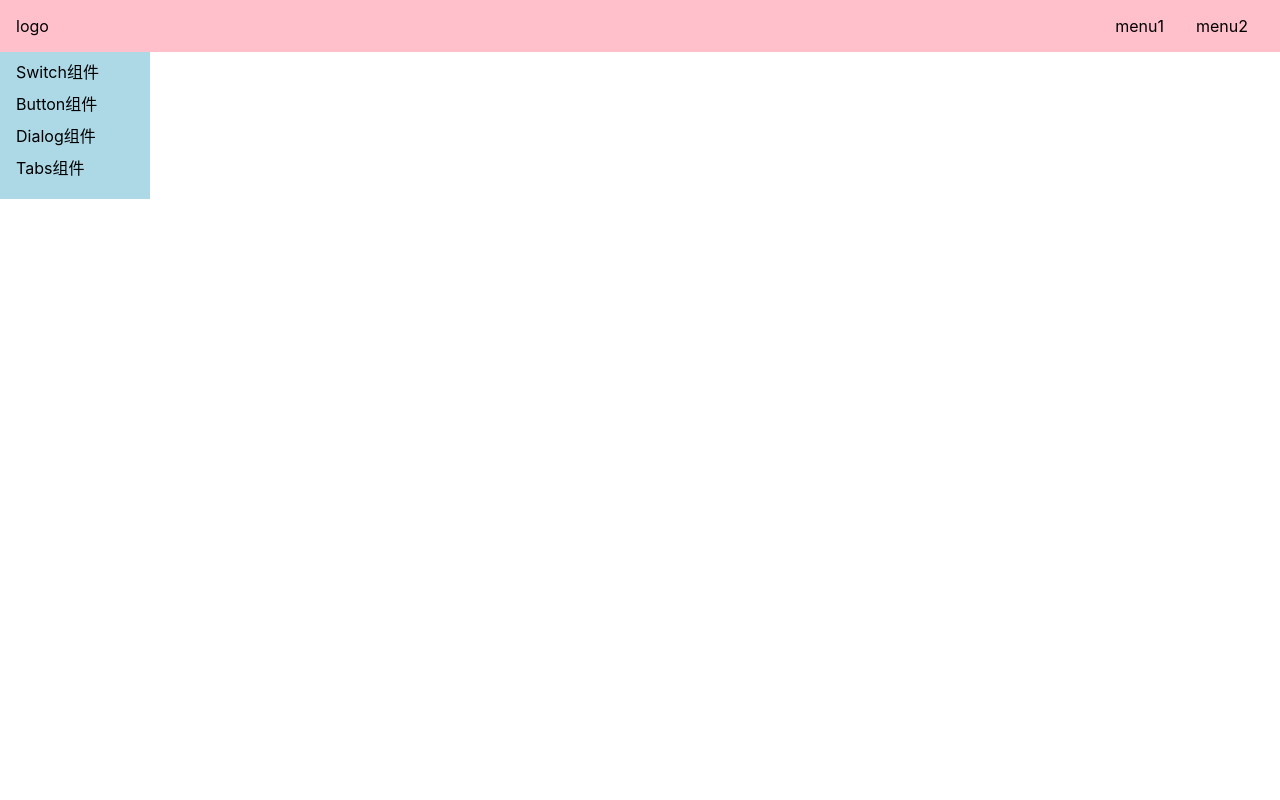
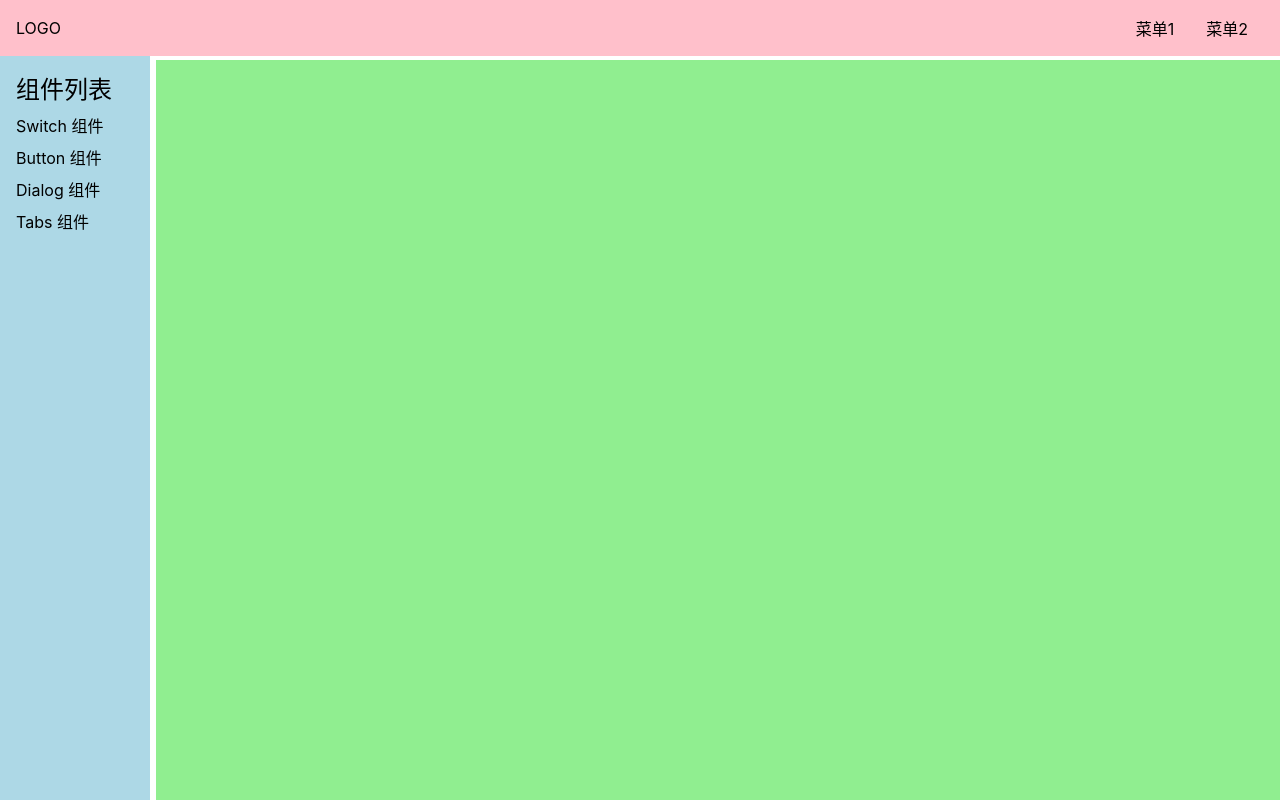
Before and after one commit to yesyflami/flami-ui-web, a Vue app: page /doc in a window 1280 px wide. Built offline with nearby package versions, Linux system fonts and the light colour scheme.

Commit message:
路由切换后关闭aside

```diff
--- a/src/App.vue
+++ b/src/App.vue
@@ -4,6 +4,7 @@
 
 <script>
 import { provide, ref } from 'vue'
+import { router } from './router'
 
 export default {
   name: 'App',
@@ -11,6 +12,10 @@ export default {
     const width = document.documentElement.clientWidth
     const menuVisible = ref(!!(width > 500))
     provide('menuVisible', menuVisible)
+    router.afterEach(() => {
+      if (width <= 500)
+        menuVisible.value = false
+    })
   }
 }
 </script>
--- /dev/null
+++ b/src/components/SwitchDemo.vue
@@ -0,0 +1,5 @@
+<template>
+  <div>
+    SwitchDemo
+  </div>
+</template>
--- a/src/components/Topnav.vue
+++ b/src/components/Topnav.vue
@@ -1,26 +1,24 @@
 <template>
   <div class="topnav">
-    <div class="logo">logo</div>
+    <div class="logo">LOGO</div>
     <ul class="menu">
-      <li>menu1</li>
-      <li>menu2</li>
+      <li>菜单1</li>
+      <li>菜单2</li>
     </ul>
     <span class="toggleAside" @click="toggleMenu"></span>
   </div>
 </template>
 <script lang="ts">
-import { inject, Ref } from 'vue'
+import { inject, Ref } from "vue";
 export default {
-  setup(){
-    const menuVisible = inject<Ref<boolean>>('menuVisible')
+  setup() {
+    const menuVisible = inject<Ref<boolean>>("menuVisible"); // get
     const toggleMenu = () => {
-      menuVisible.value = !menuVisible.value
-    }
-    return {
-      toggleMenu
-    }
-  }
-}
+      menuVisible.value = !menuVisible.value;
+    };
+    return { toggleMenu };
+  },
+};
 </script>
 <style lang="scss" scoped>
 .topnav {
@@ -34,19 +32,23 @@ export default {
   z-index: 10;
   justify-content: center;
   align-items: center;
-  > .logo {
+
+  >.logo {
     max-width: 6em;
     margin-right: auto;
   }
-  > .menu {
+
+  >.menu {
     display: flex;
     white-space: nowrap;
     flex-wrap: nowrap;
-    > li {
+
+    >li {
       margin: 0 1em;
     }
   }
-  > .toggleAside {
+
+  >.toggleAside {
     width: 24px;
     height: 24px;
     background: red;
@@ -56,17 +58,18 @@ export default {
     transform: translateY(-50%);
     display: none;
   }
-  // 页面宽度小于五百像素时，隐藏侧边栏，显示切换按钮
+
   @media (max-width: 500px) {
-    > .menu {
+    >.menu {
       display: none;
     }
-    > .logo {
+
+    >.logo {
       margin: 0 auto;
     }
-    > .toggleAside {
+
+    >.toggleAside {
       display: inline-block;
     }
   }
-}
-</style>
+}</style>
--- a/src/main.ts
+++ b/src/main.ts
@@ -1,17 +1,8 @@
 import { createApp } from 'vue'
 import App from './App.vue'
 import './index.scss'
-import { createWebHistory, createRouter } from 'vue-router'
-import Home from './views/Home.vue'
-import Doc from './views/Doc.vue'
-const history = createWebHistory()
-const router = createRouter({
-  history,
-  routes: [
-    { path: '/', component: Home },
-    { path: '/doc', component: Doc }
-  ]
-})
+import { router } from './router'
+
 const app = createApp(App)
 app.use(router)
 app.mount('#app')
--- /dev/null
+++ b/src/router.ts
@@ -0,0 +1,21 @@
+
+import { createWebHistory, createRouter } from 'vue-router'
+import Home from './views/Home.vue'
+import Doc from './views/Doc.vue'
+import SwitchDemo from './components/SwitchDemo.vue'
+const history = createWebHistory()
+export const router = createRouter({
+  history,
+  routes: [
+    { path: '/', component: Home },
+    {
+      path: '/doc', component: Doc,
+      children: [
+        { path: 'switch', component: SwitchDemo }
+      ]
+    }
+  ]
+})
+router.afterEach(() => {
+
+})
--- a/src/views/Doc.vue
+++ b/src/views/Doc.vue
@@ -1,45 +1,84 @@
 <template>
-  <div>
-    <TopNav />
+  <div class="layout">
+    <Topnav class="nav" />
     <div class="content">
       <aside v-if="menuVisible">
         <h2>组件列表</h2>
         <ol>
           <li>
-            <router-link to="/doc/switch">Switch组件</router-link>
+            <router-link to="/doc/switch">Switch 组件</router-link>
           </li>
           <li>
-            <router-link to="/doc/button">Button组件</router-link>
+            <router-link to="/doc/button">Button 组件</router-link>
           </li>
           <li>
-            <router-link to="/doc/dialog">Dialog组件</router-link>
+            <router-link to="/doc/dialog">Dialog 组件</router-link>
           </li>
           <li>
-            <router-link to="/doc/tabs">Tabs组件</router-link>
+            <router-link to="/doc/tabs">Tabs 组件</router-link>
           </li>
         </ol>
       </aside>
+      <main>
+        <router-view />
+      </main>
     </div>
   </div>
 </template>
 <script lang="ts">
-import { inject, Ref } from 'vue';
-import TopNav from '../components/TopNav.vue';
+import Topnav from "../components/Topnav.vue";
+import { inject, Ref } from "vue";
 export default {
+  components: { Topnav },
   setup() {
-    const menuVisible = inject<Ref<boolean>>('menuVisible')
-    console.log(menuVisible.value)
-    return { menuVisible }
+    const menuVisible = inject<Ref<boolean>>("menuVisible"); // get
+    return { menuVisible };
   },
-  components: { TopNav }
+};
+</script>
+<style lang="scss" scoped>
+.layout {
+  display: flex;
+  flex-direction: column;
+  height: 100vh;
+
+  >.nav {
+    flex-shrink: 0;
+  }
+
+  >.content {
+    flex-grow: 1;
+    padding-top: 60px;
+    padding-left: 156px;
+
+    @media (max-width: 500px) {
+      padding-left: 0;
+    }
+  }
 }
-</script>
-<style lang="scss">
+
+.content {
+  display: flex;
+
+  >aside {
+    flex-shrink: 0;
+  }
+
+  >main {
+    flex-grow: 1;
+    padding: 16px;
+    background: lightgreen;
+  }
+}
+
 aside {
   background: lightblue;
   width: 150px;
   padding: 16px;
-
+  position: fixed;
+  top: 0;
+  left: 0;
+  padding-top: 70px;
   height: 100%;
 
   >h2 {
@@ -51,12 +90,8 @@ aside {
       padding: 4px 0;
     }
   }
+}
 
-  @media(max-width:500px) {
-    position: fixed;
-    top: 0;
-    left: 0;
-    padding-top: 70px;
-  }
-}
-</style>
+main {
+  overflow: auto;
+}</style>
```
